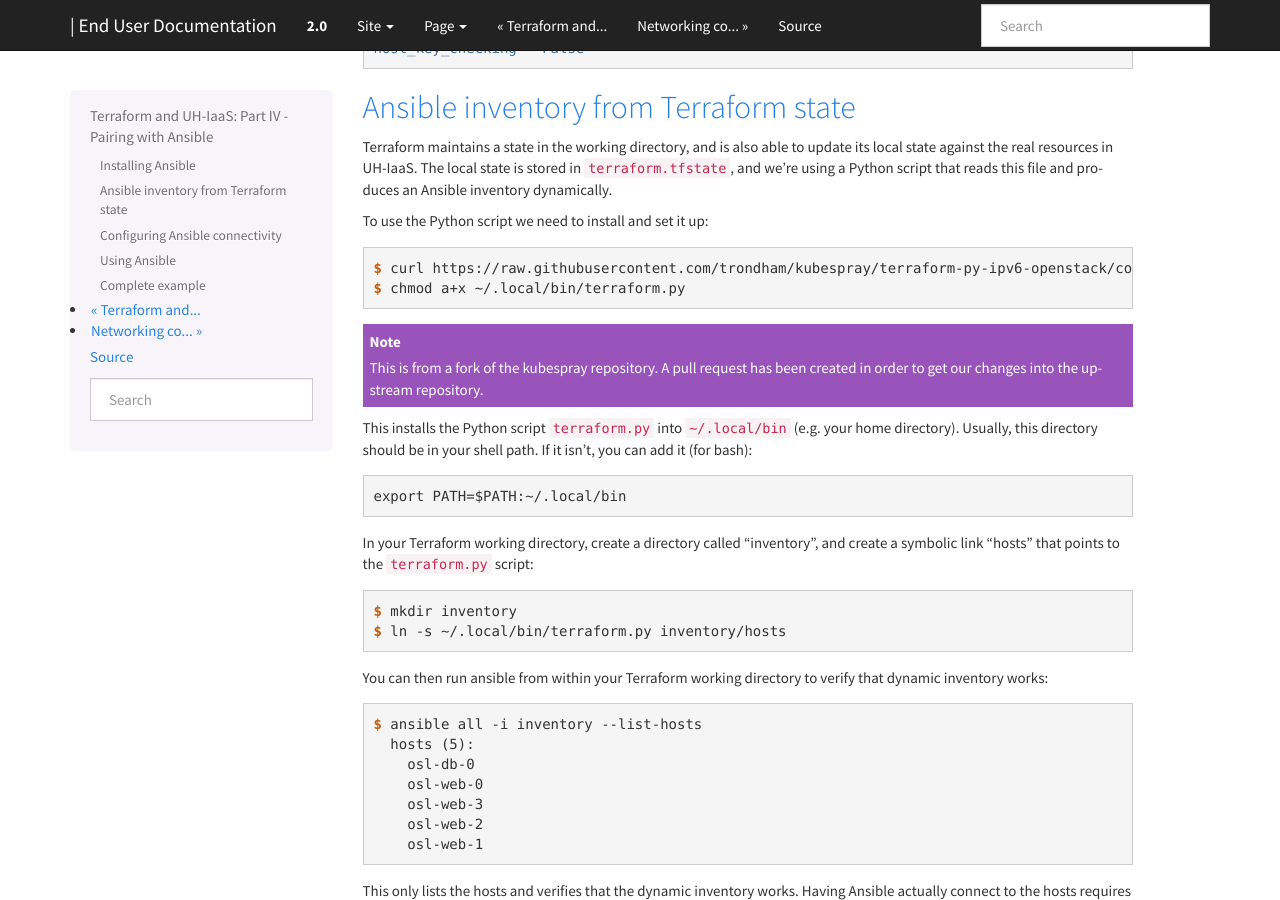
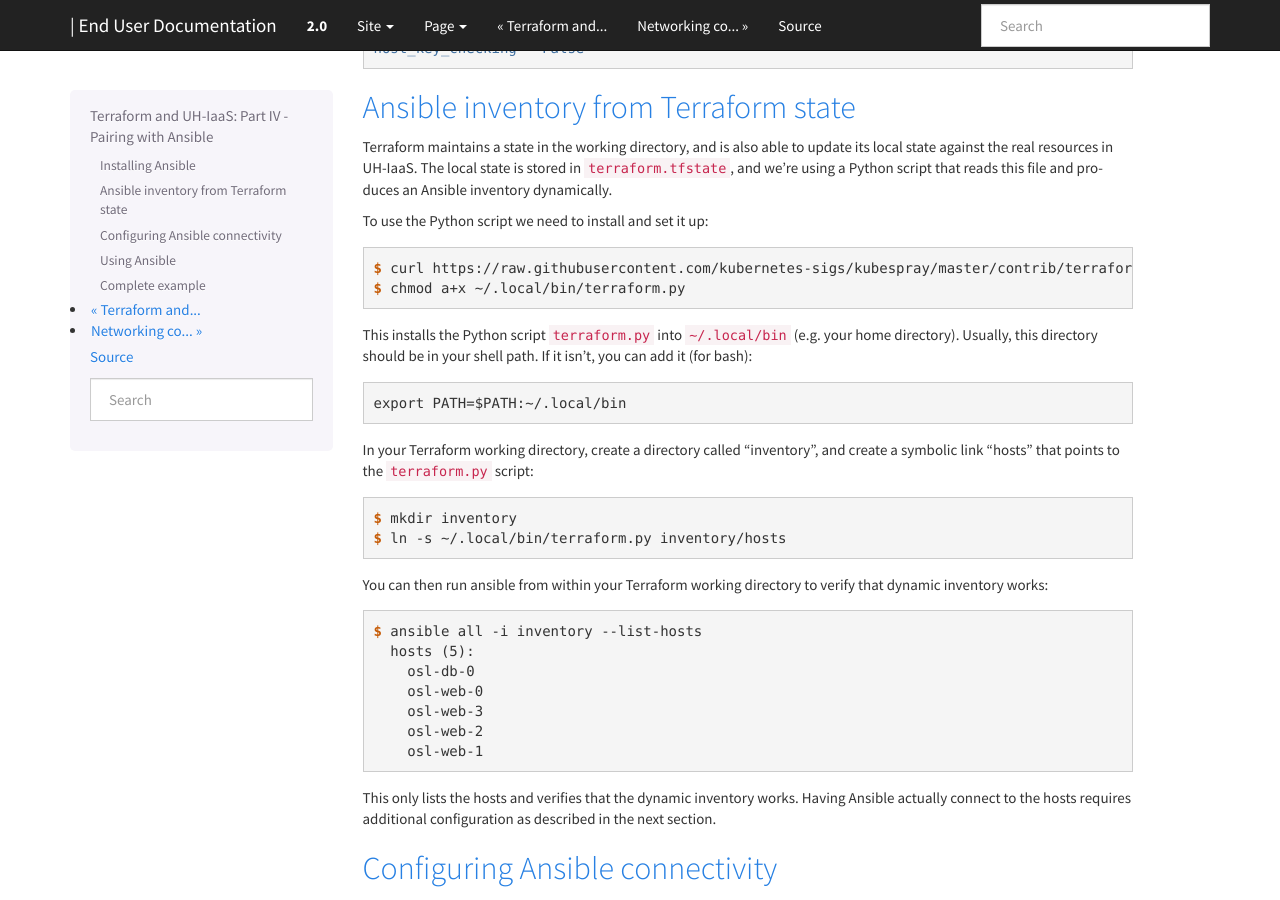
Before and after one commit to norcams/docs-enduser, a Sphinx documentation site: the page built from docs/terraform-part4.rst, in a window 1280 px wide and 900 px high, scrolled down 1065 px. Built offline with Sphinx 7.4.7, drawn with Linux system fonts in a browser that asks for light colours.

Commit message:
kubespray pr merged

```diff
--- a/docs/terraform-part4.rst
+++ b/docs/terraform-part4.rst
@@ -79,13 +79,8 @@ To use the Python script we need to install and set it up:
 
 .. code-block:: console
 
-  $ curl https://raw.githubusercontent.com/trondham/kubespray/terraform-py-ipv6-openstack/contrib/terraform/terraform.py -o ~/.local/bin/terraform.py
+  $ curl https://raw.githubusercontent.com/kubernetes-sigs/kubespray/master/contrib/terraform/terraform.py -o ~/.local/bin/terraform.py
   $ chmod a+x ~/.local/bin/terraform.py
-
-.. NOTE::
-   This is from a fork of the kubespray repository. A pull request has
-   been created in order to get our changes into the upstream
-   repository.
 
 This installs the Python script ``terraform.py`` into ``~/.local/bin``
 (e.g. your home directory). Usually, this directory should be in your
```
